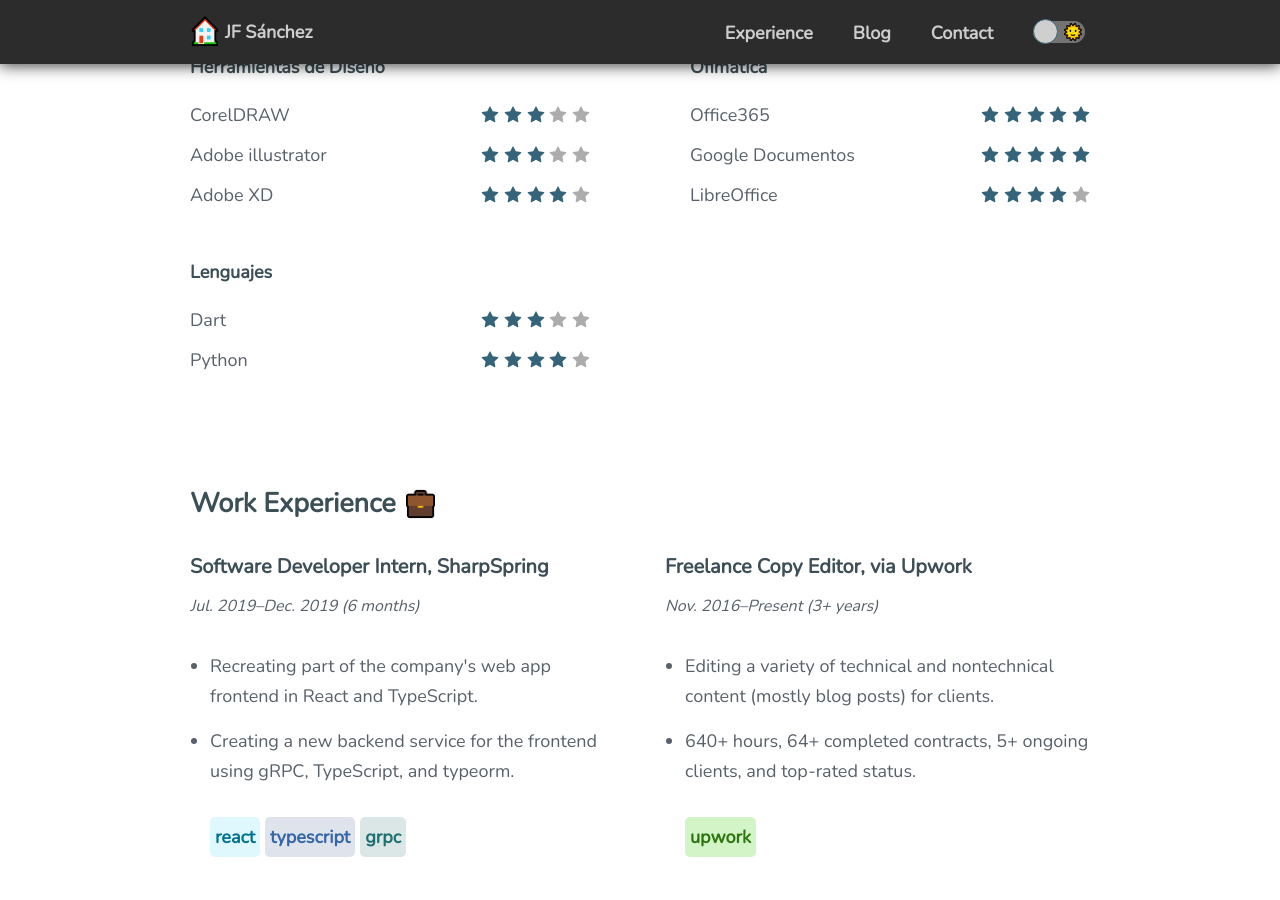
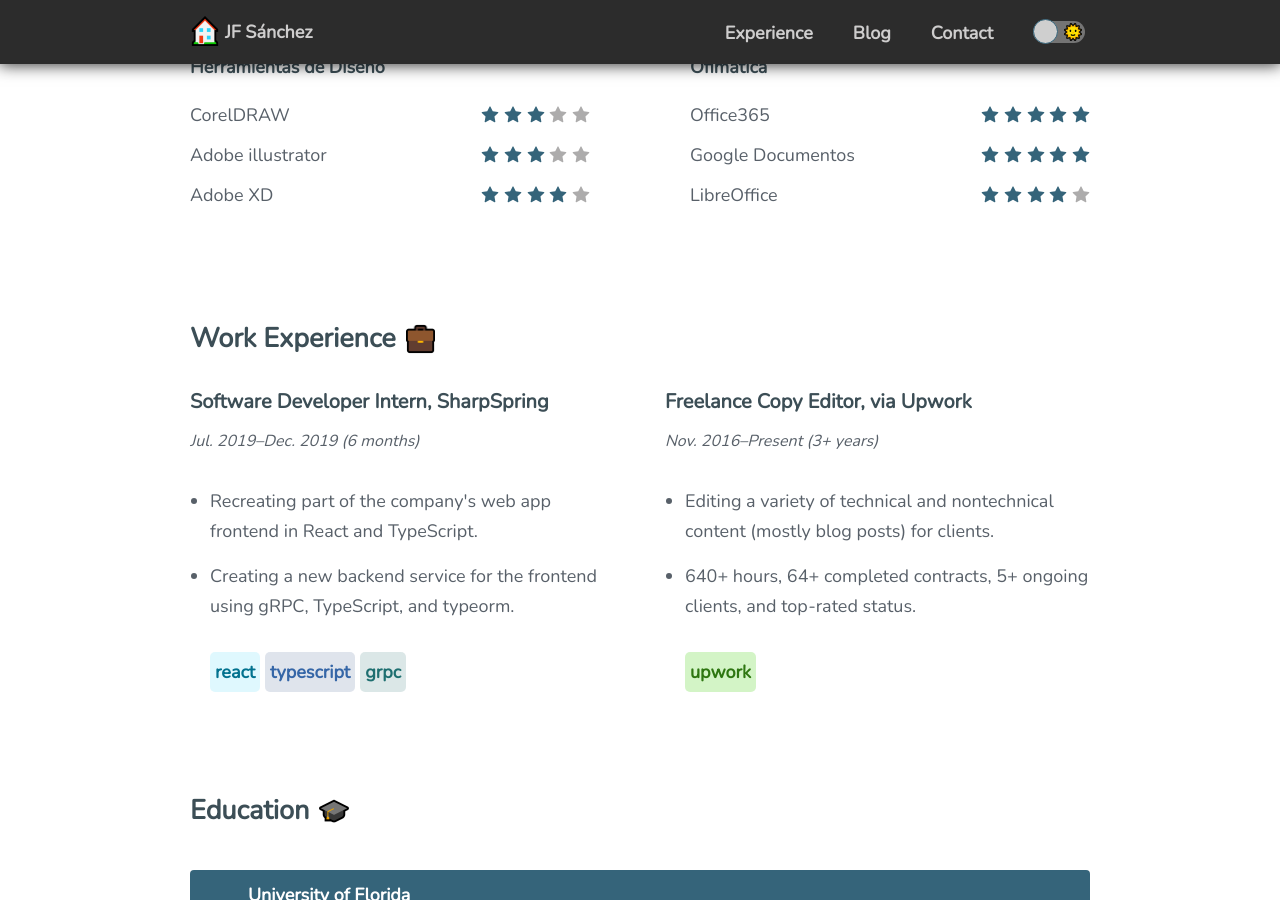
Before and after one commit to jfsanc/jfsanchez, a Jekyll site: the page built from _pages/experience.md, in a window 1280 px wide and 900 px high, scrolled down 1114 px. Built offline with Jekyll 4.4.1, drawn with Linux system fonts in a browser that asks for light colours.

Commit message:
Update skills.yml

```diff
--- a/_data/skills.yml
+++ b/_data/skills.yml
@@ -38,10 +38,3 @@
       rating: 5
     - name: LibreOffice
       rating: 4
-
-- category: Lenguajes
-  items:
-    - name: Dart
-      rating: 3
-    - name: Python
-      rating: 4
```
